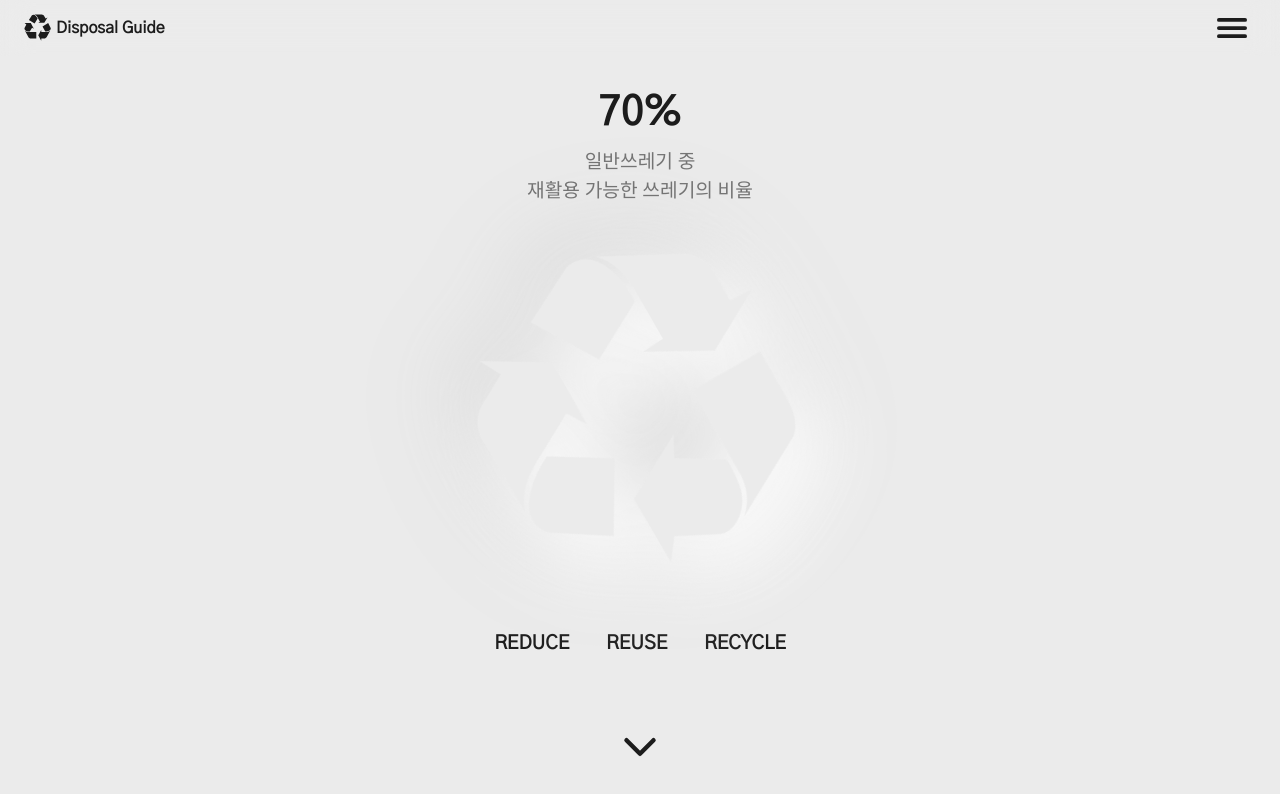
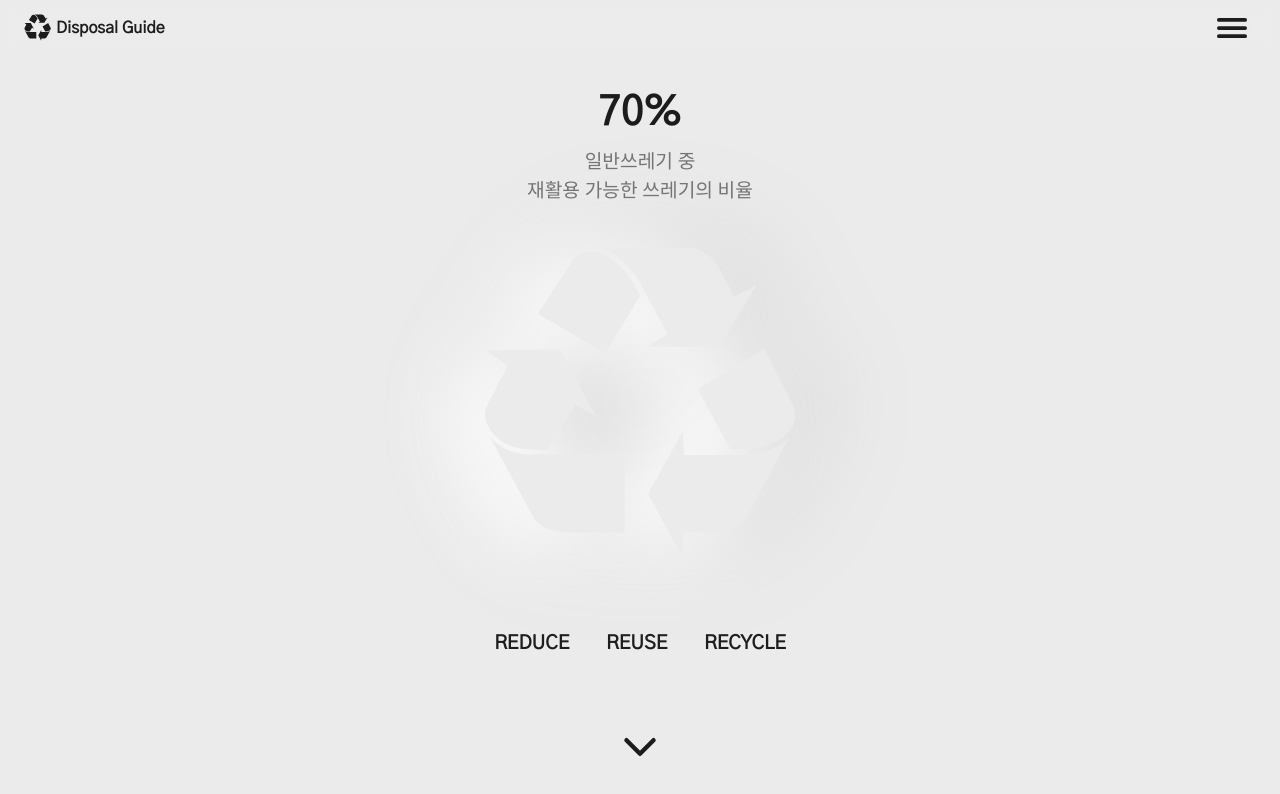
Before and after one commit to youngjoo9992/disposal-guide, a React (Create React App) app: page / in a window 1280 px wide. Shown: the top 794 px of the page. Built offline with nearby package versions, Linux system fonts and the light colour scheme; a web font is replaced by a local one.

Commit message:
chore: cleaned code

```diff
--- a/src/components/Base.js
+++ b/src/components/Base.js
@@ -66,9 +66,6 @@ export const PageElement = ({
   return (
     <ElementDiv
       page={page}
-      // style={{
-      //   transform: `translateX(${(page - currentPage) * -100}vw)`,
-      // }}
       animate={{ x: `${(page - currentPage) * -100}vw` }}
       transition={{
         delay: 0,
@@ -81,7 +78,6 @@ export const PageElement = ({
         style={{
           marginTop: "2rem",
           marginBottom: "0.5rem",
-          // textShadow: `${(page - currentPage) * -250}px 10px 15px #bebebe`,
         }}
       >
         {heading}
--- a/src/index.js
+++ b/src/index.js
@@ -13,8 +13,4 @@ root.render(
     <App />
   </BrowserRouter>
 );
-
-// If you want to start measuring performance in your app, pass a function
-// to log results (for example: reportWebVitals(console.log))
-// or send to an analytics endpoint. Learn more: https://bit.ly/CRA-vitals
 reportWebVitals();
--- a/src/pages/List.js
+++ b/src/pages/List.js
@@ -165,11 +165,6 @@ const List = () => {
           );
         })
       ) : (
-        // <ListObjectContainer
-        //   object={""}
-        //   content={element.disposals}
-        //   key={idx}
-        // />
         <ObjectDiv
           initial={{ opacity: 0 }}
           whileInView={{ opacity: 1 }}
--- a/src/pages/Main.js
+++ b/src/pages/Main.js
@@ -82,8 +82,6 @@ const Main = () => {
   const logoShadow = [30, 30];
   const scrollHeight = 2000;
   const logoShadowColor = ["#fff", "bebebe"];
-  // const [animState, setAnimState] = useState(0);
-  // const lastScrollTime = useRef(Date.now());
 
   const logo = useRef(null);
   const [scrollY, setScrollY] = useState(window.scrollY);
@@ -104,7 +102,6 @@ const Main = () => {
   const operation = useCallback(() => {
     setCurrentPage(scrollY / (scrollHeight / 2));
     setCurrentLogo(scrollY / scrollHeight);
-    setCurrentLogoRotation(currentLogo >= 1 ? 240 : currentLogo * 240);
   }, [scrollY]);
 
   useEffect(() => {
@@ -117,6 +114,7 @@ const Main = () => {
     const scrollHandler = (e) => {
       setScrollY(window.scrollY);
       setScrollOver(window.scrollY >= scrollHeight);
+      operation();
     };
 
     document.addEventListener("scroll", scrollHandler);
@@ -137,6 +135,10 @@ const Main = () => {
       ]);
     }
   }, [scrollY]);
+
+  useEffect(() => {
+    setCurrentLogoRotation(currentLogo >= 1 ? 240 : currentLogo * 240);
+  }, [currentLogo]);
 
   function lerpColor(a, b, amount) {
     var ah = parseInt(a.replace(/#/g, ""), 16),
```
Also changed, not shown: src/App.js (+0 -11 lines), src/setupTests.js (+1 -5 lines).
